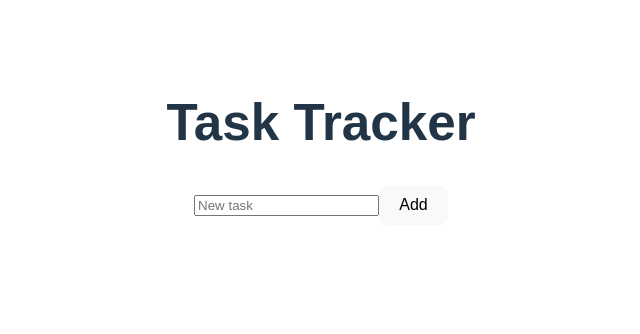
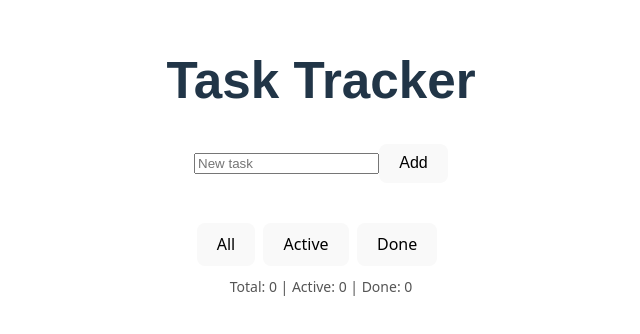
Before and after one commit to Vanna-Gio/vue-3-basics, a Vue app: page / in a window 1280 px wide. Shown: the part 240-574 px from the top of the page, without its empty margins (319-959 px from the left). Built offline with nearby package versions, Linux system fonts and the light colour scheme.

Commit message:
add task counter

```diff
--- a/src/App.vue
+++ b/src/App.vue
@@ -3,21 +3,57 @@
     <h1>Task Tracker</h1>
     <TaskInput @add-task="addTask"/>
     <TaskList
-      :tasks="tasks"
+      :tasks="filteredTasks"
       @toggle-task="toggleTask"
       @delete-task="deleteTask"
+      @update-task="updateTask"
     />
 
   </div>
+
+  <div class="filters">
+    <button @click="filter = 'all'">All</button>
+    <button @click="filter = 'active'">Active</button>
+    <button @click="filter = 'done'">Done</button>
+    <p class="counter">
+        Total: {{ totalCount }}
+        | Active: {{ activeCount }}
+        | Done: {{ doneCount }}
+</p>
+
+</div>
 
 
 </template>
 
 <script setup>
-  import { ref } from 'vue'
+  import { ref,  computed } from 'vue'
   import TaskInput from './components/TaskInput.vue';
 import TaskList from './components/TaskList.vue';
 import { watch, onMounted } from 'vue';
+const filter = ref('all')
+
+const totalCount = computed(() => tasks.value.length)
+
+const activeCount = computed(() => {
+  return tasks.value.filter(t => !t.done).length
+})
+
+const doneCount = computed(() => {
+  return tasks.value.filter(t => t.done).length
+})
+
+const filteredTasks = computed(() => {
+  if (filter.value === 'active') {
+    return tasks.value.filter(t => !t.done)
+  }
+
+  if (filter.value === 'done') {
+    return tasks.value.filter(t => t.done)
+  }
+
+  return tasks.value
+})
 
   const tasks = ref([])
 
@@ -49,7 +85,12 @@ import { watch, onMounted } from 'vue';
     localStorage.setItem('tasks', JSON.stringify(newTasks))
   }, { deep: true})
 
-
+  function updateTask({id, title}) {
+    const task = tasks.value.find(t => t.id === id)
+    if(task){
+      task.title = title
+    }
+  }
 </script>
 <style >
   .app {
@@ -57,4 +98,15 @@ import { watch, onMounted } from 'vue';
     margin: 40px auto;
     font-family: Arial, sans-serif;
   }
+  .counter {
+  margin: 10px 0;
+  font-size: 14px;
+  color: #555;
+
+  }
+
+  .filters button {
+    margin-right: 8px;
+  }
+
 </style>
```
